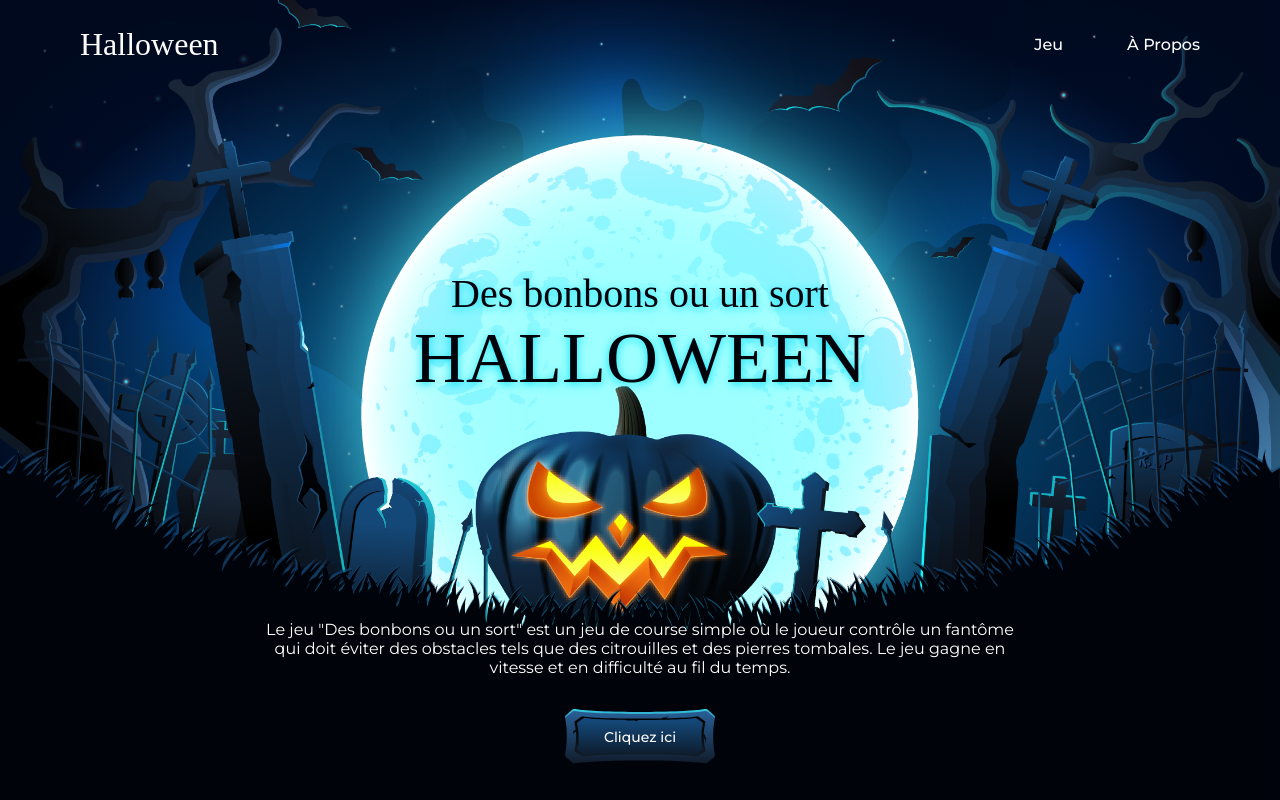
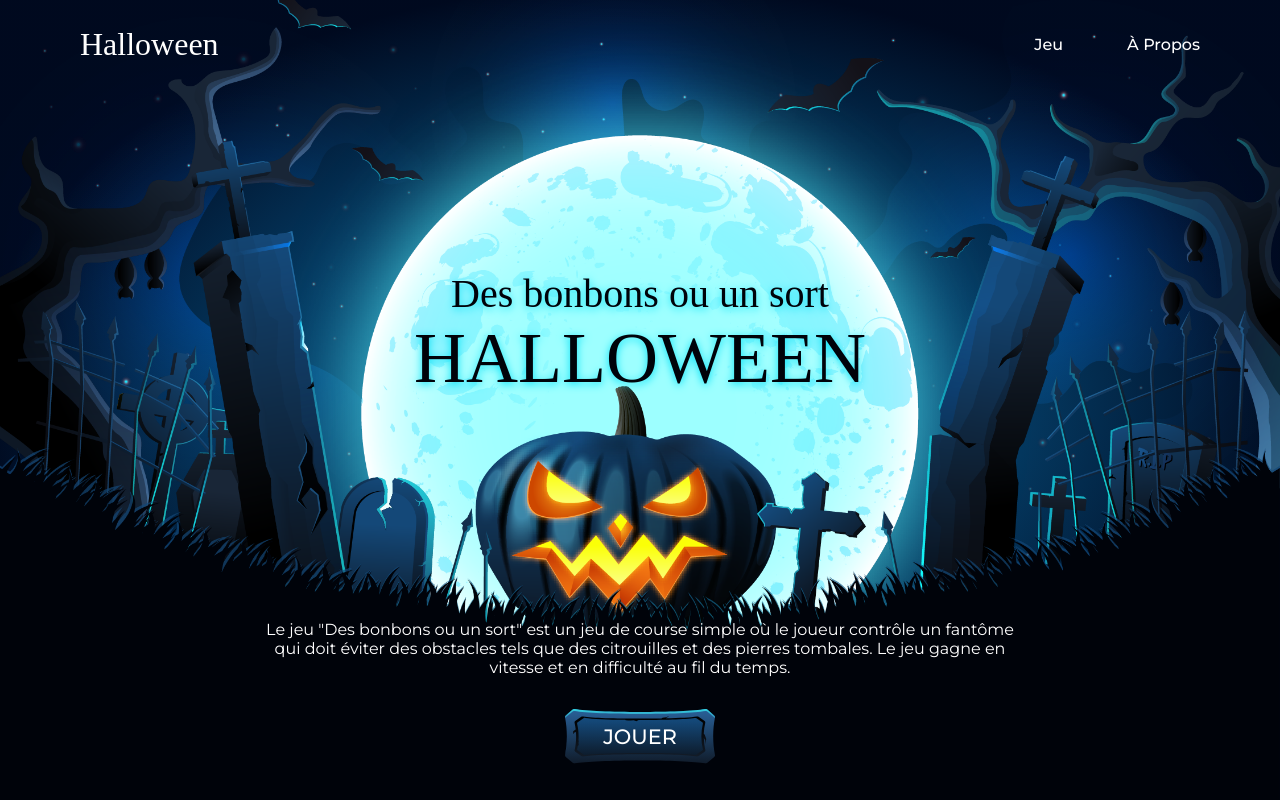
Before and after one commit to KingYano/halloween_game, a Vue app in the folder halloween-website-game/: page / in a window 1280 px wide. Built offline with nearby package versions, Linux system fonts and the light colour scheme; a web font is replaced by a local one.

Commit message:
Correction font btn jouer

```diff
--- a/halloween-website-game/src/assets/base.css
+++ b/halloween-website-game/src/assets/base.css
@@ -18,7 +18,7 @@
     --big-font-size: 1.5rem;
     --h2-font-size: 1.5rem;
     --normal-font-size: .938rem;
-    --small-font-size: .813rem;
+    --small-font-size: 1rem;
 
     /*========== Font weight ==========*/
     --font-regular: 400;
@@ -35,7 +35,7 @@
         --big-font-size: 3.5rem;
         --h2-font-size: 2rem;
         --normal-font-size: 1rem;
-        --small-font-size: .875rem;
+        --small-font-size: 1.3rem;
     }
 }
 
--- a/halloween-website-game/src/components/HomeSection.vue
+++ b/halloween-website-game/src/components/HomeSection.vue
@@ -23,7 +23,7 @@
 
             <a href="" class="home__button">
                 <img src="../assets/image/button.svg" alt="image">
-                <span>Cliquez ici</span>
+                <span>JOUER</span>
             </a>
         </div>
 
```
